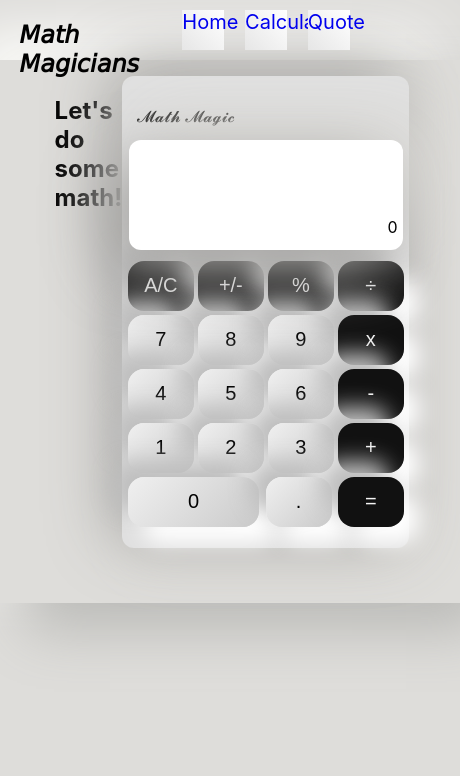
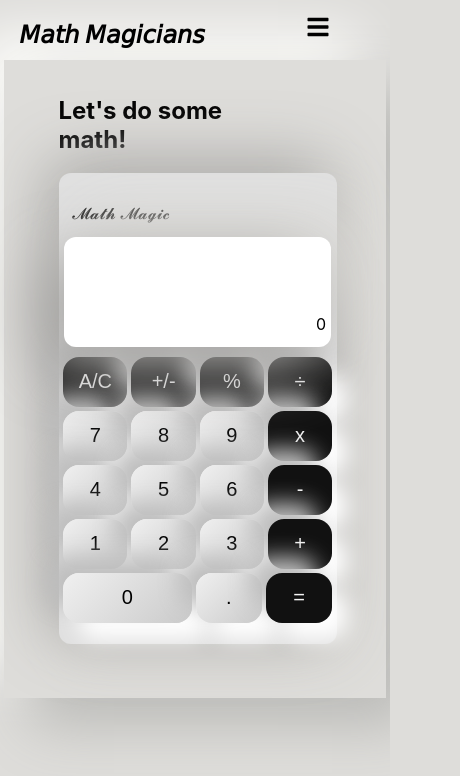
Before and after one commit to KanoCode/Math-Magicians, a React (Create React App) app: page /Calculator in a window 390 px wide. Shown: the top 776 px of the page, 460 px wide, since content can reach past the window. Built offline with nearby package versions, Linux system fonts and the light colour scheme; the HTML template or start-up script is replaced by a standard one.

Commit message:
Add humburger menu, make mobile responsive

```diff
--- a/package.json
+++ b/package.json
@@ -10,6 +10,7 @@
     "prop-types": "^15.8.1",
     "react": "^18.1.0",
     "react-dom": "^18.1.0",
+    "react-icons": "^4.4.0",
     "react-router-dom": "^6.3.0",
     "react-scripts": "5.0.1",
     "react-test-renderer": "^18.1.0",
--- a/src/App.css
+++ b/src/App.css
@@ -2,8 +2,7 @@
   width: 314px;
   border-radius: 12px;
   background: #e0e0e0;
-  padding: 1%;
-  box-shadow: -10px -10px 66px #a3a2a0, 10px 10px 56px #dddcd8;
+  padding: 1%;  box-shadow: -10px -10px 66px #a3a2a0, 10px 10px 56px #dddcd8;
 }
 
 .container {
@@ -41,6 +40,13 @@
   padding: 4%;
 }
 
+.calculator-css {
+  width: 90%;
+  padding-top: 4%;
+  display: flex;
+  margin: 0 auto;
+}
+
 li {
   display: flex;
   justify-content: space-between;
@@ -51,16 +57,28 @@ section {
   padding: 14%;
   width: 50%;
   margin: 4% auto;
+
   box-shadow: 27px 27px 54px #babab7, -27px -27px 54px #fffffd;
 }
 
-.calculator-css {
-  width: 90%;
-  padding-top: 4%;
-  display: flex;
-  margin: 0 auto;
-}
 
 .calculator-css h2 {
   width: 45%;
 }
+
+
+@media only screen and (max-width: 768px) {
+  /* For mobile phones: */
+  .calculator-css{
+    width: 70%;
+    flex-direction: column;
+  }
+  .calculator-css h2{
+    width: 72%;
+  }
+  .calc-wrap{
+    width: 100%;
+    margin-left:0;
+    position: relative;
+  }
+}
--- a/src/Components/Navbar.js
+++ b/src/Components/Navbar.js
@@ -1,6 +1,7 @@
-import React from 'react';
+import React, { useState } from 'react';
 import styled from 'styled-components';
 import { Link } from 'react-router-dom';
+import { FaBars, FaTimes } from 'react-icons/fa';
 
 const StyledNav = styled.nav`
   height: 60px;
@@ -15,6 +16,11 @@ const StyledNav = styled.nav`
     justify-content: space-evenly;
     align-items: center;
   }
+
+  //button
+  button{
+    display:none;
+  }
   a {
     width: 20%;
     text-align: center;
@@ -24,20 +30,58 @@ const StyledNav = styled.nav`
     cursor: pointer;
     background: linear-gradient(45deg, #e6e6e6, #ffffff);
   }
+  @media only screen and (max-width: 768px) {
+    /* For mobile phones: */
+    div {
+      display: none;
+    }
+    button {
+      z-index: 2;
+      display:block;
+      border: none;
+      cursor: pointer;
+      width: 30%;
+      background: transparent;
+      font-size: 24px;
+    }
+    .active {
+      display: flex;
+      flex-direction: column;
+      position: fixed;
+      width: 90%;
+      top: 3px;
+      z-index: 1;
+      background: #e3e3e3;
+      bottom: 66px;
+      box-shadow: 35px 35px 70px #8a8a8a, -35px -35px 70px #c2c2c2;
+    }
+  }
 `;
-const NavBar = () => (
+const NavBar = () => {
+  const [NavIsActive, toggleActiveNav] = useState(false);
+  return (
     <>
       {' '}
       <StyledNav>
         <h1>𝘔𝘢𝘵𝘩 𝘔𝘢𝘨𝘪𝘤𝘪𝘢𝘯𝘴</h1>
-      <div>
+        <div className={NavIsActive ? 'active' : ''}>
           {' '}
-        <Link to="/Home">Home</Link>
-        <Link to="/calculator">Calculator</Link>
-        <Link to="/quote">Quote</Link>
+          <Link onClick={() => toggleActiveNav(!NavIsActive)} to="/Home">
+            Home
+          </Link>
+          <Link onClick={() => toggleActiveNav(!NavIsActive)} to="/calculator">
+            Calculator
+          </Link>
+          <Link onClick={() => toggleActiveNav(!NavIsActive)} to="/quote">
+            Quote
+          </Link>
         </div>
+        <button onClick={() => toggleActiveNav(!NavIsActive)} type="button">
+          {NavIsActive ? <FaTimes /> : <FaBars />}
+        </button>
       </StyledNav>
     </>
   );
+};
 
 export default NavBar;
--- a/src/index.css
+++ b/src/index.css
@@ -15,6 +15,7 @@ body {
   -webkit-font-smoothing: antialiased;
   -moz-osx-font-smoothing: grayscale;
   background: #deddda;
+  box-sizing: border-box;
 }
 
 code {
```
Also changed, not shown: 2 other files (tests, documents, lock files or other folders). Lines whose indentation alone changed are shown as unchanged.
